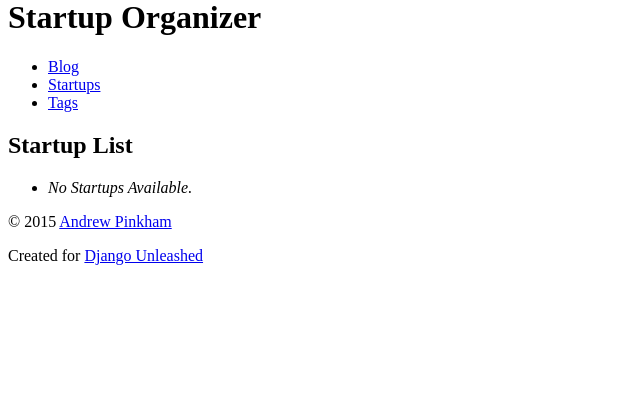
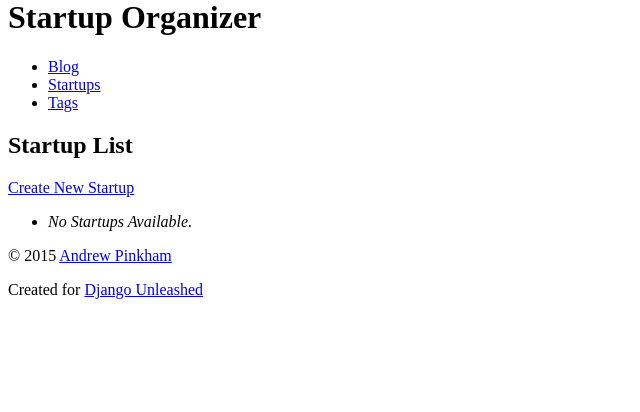
Before and after one commit to Pjmcnally/django_unleashed, a Django app: page /startup/ in a window 1280 px wide. Shown: the part 22-434 px from the top of the page, without its empty margins (0-640 px from the left). Run offline with Django 3.2, Linux system fonts and the light colour scheme; data that the repository does not hold is empty.

Commit message:
Add class based views (StartupCreate and NewsLinkCreate).  Add urls to direct to views and and links to views to relevant templates

```diff
--- a/suorganizer/organizer/templates/organizer/startup_detail.html
+++ b/suorganizer/organizer/templates/organizer/startup_detail.html
@@ -26,6 +26,11 @@
     {% if startup.newslink_set.all %}
       <section>
         <h3>Recent News</h3>
+        <p>
+          <a href="{% url 'organizer_newslink_create' %}">
+            Add Article
+          </a>
+        </p>
         <ul>
           {% for newslink in startup.newslink_set.all %}
             <li><a href="{{ newslink.link }}">{{ newslink.title|title }}</a></li>
--- a/suorganizer/organizer/templates/organizer/startup_list.html
+++ b/suorganizer/organizer/templates/organizer/startup_list.html
@@ -6,6 +6,11 @@
 
 {% block content %}
   <h2>Startup List</h2>
+  <div>
+    <a href="{% url 'organizer_startup_create' %}">
+      Create New Startup
+    </a>
+  </div>
   <ul>
     {% for startup in startup_list %}
       <li>
--- a/suorganizer/organizer/urls.py
+++ b/suorganizer/organizer/urls.py
@@ -1,13 +1,25 @@
 from django.conf.urls import url
 from .views import (
-    TagCreate, tag_detail, tag_list, startup_detail, startup_list
+    NewsLinkCreate,
+    TagCreate, tag_detail, tag_list,
+    StartupCreate, startup_detail, startup_list,
 )
 
 urlpatterns = [
     url(
+        r'^newslink/create$',
+        NewsLinkCreate.as_view(),
+        name='organizer_newslink_create'
+    ),
+    url(
         r'^startup/$',
         startup_list,
         name='organizer_startup_list'
+    ),
+    url(
+        r'^startup/create/$',
+        StartupCreate.as_view(),
+        name='organizer_startup_create'
     ),
     url(
         r'^startup/(?P<slug>[\w\-]+)/$',
--- a/suorganizer/organizer/views.py
+++ b/suorganizer/organizer/views.py
@@ -5,6 +5,30 @@ from django.views.generic import View
 
 from .models import Tag, Startup, NewsLink
 from .forms import TagForm, StartupForm, NewsLinkForm
+
+
+class NewsLinkCreate(View):
+    form_class = NewsLinkForm
+    template_name = 'organizer/newslink_form.html'
+
+    def get(self, request):
+        return render(
+            request,
+            self.template_name,
+            {'form': self.form_class()}
+        ),
+
+    def post(self, request):
+        bound_form = self.form_class(request.POST)
+        if bound_form.is_valid():
+            new_newslink = bound_form.save()
+            return redirect(new_newslink)
+        else:
+            return render(
+                request,
+                self.template_name,
+                {'form': bound_form}
+            )
 
 
 class TagCreate(View):
@@ -48,6 +72,30 @@ def tag_list(request):
     )
 
 
+class StartupCreate(View):
+    form_class = StartupForm
+    template_name = 'organizer/startup_form.html'
+
+    def get(self, request):
+        return render(
+            request,
+            self.template_name,
+            {'form': self.form_class()}
+        )
+
+    def post(self, request):
+        bound_form = self.form_class(request.POST)
+        if bound_form.is_valid():
+            new_startup = bound_form.save()
+            return redirect(new_startup)
+        else:
+            return render(
+                request,
+                self.template_name,
+                {'form': bound_form}
+            )
+
+
 def startup_detail(request, slug):
     startup = get_object_or_404(Startup, slug__iexact=slug)
     return render(
```
